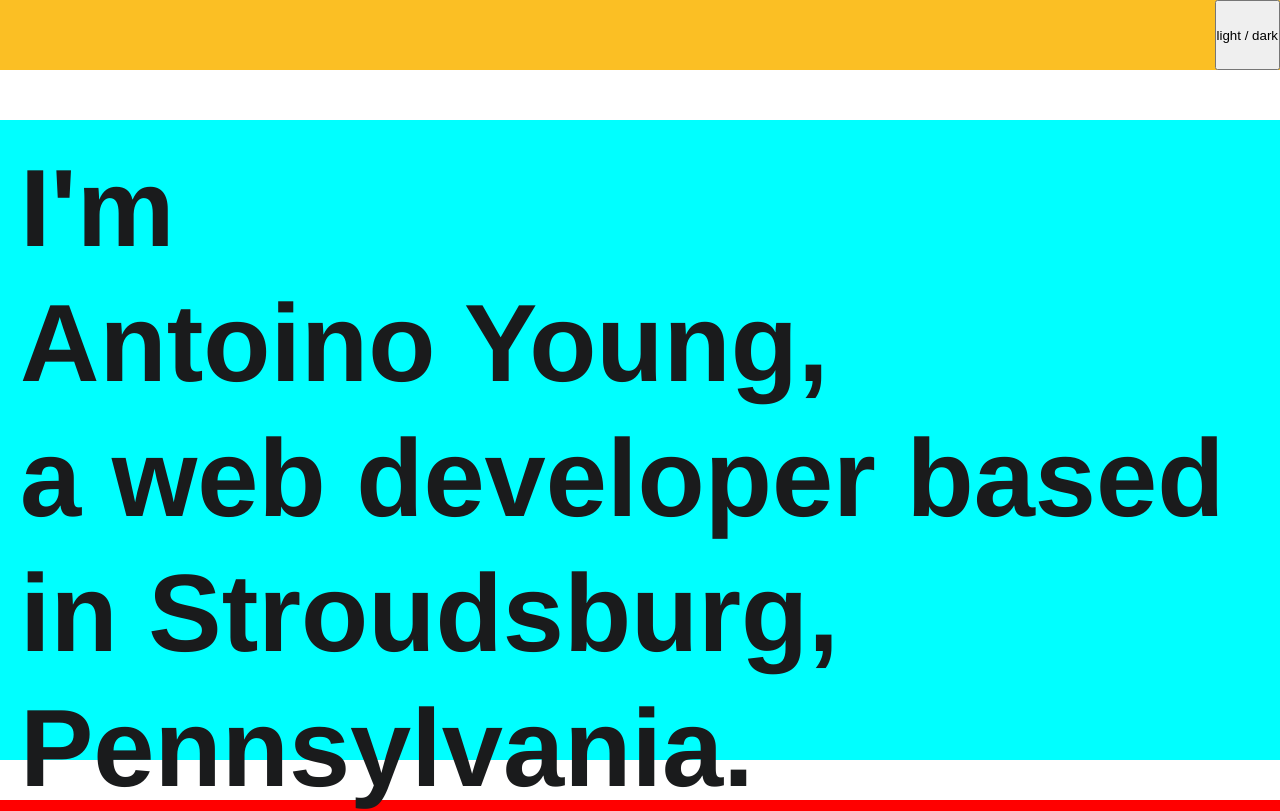
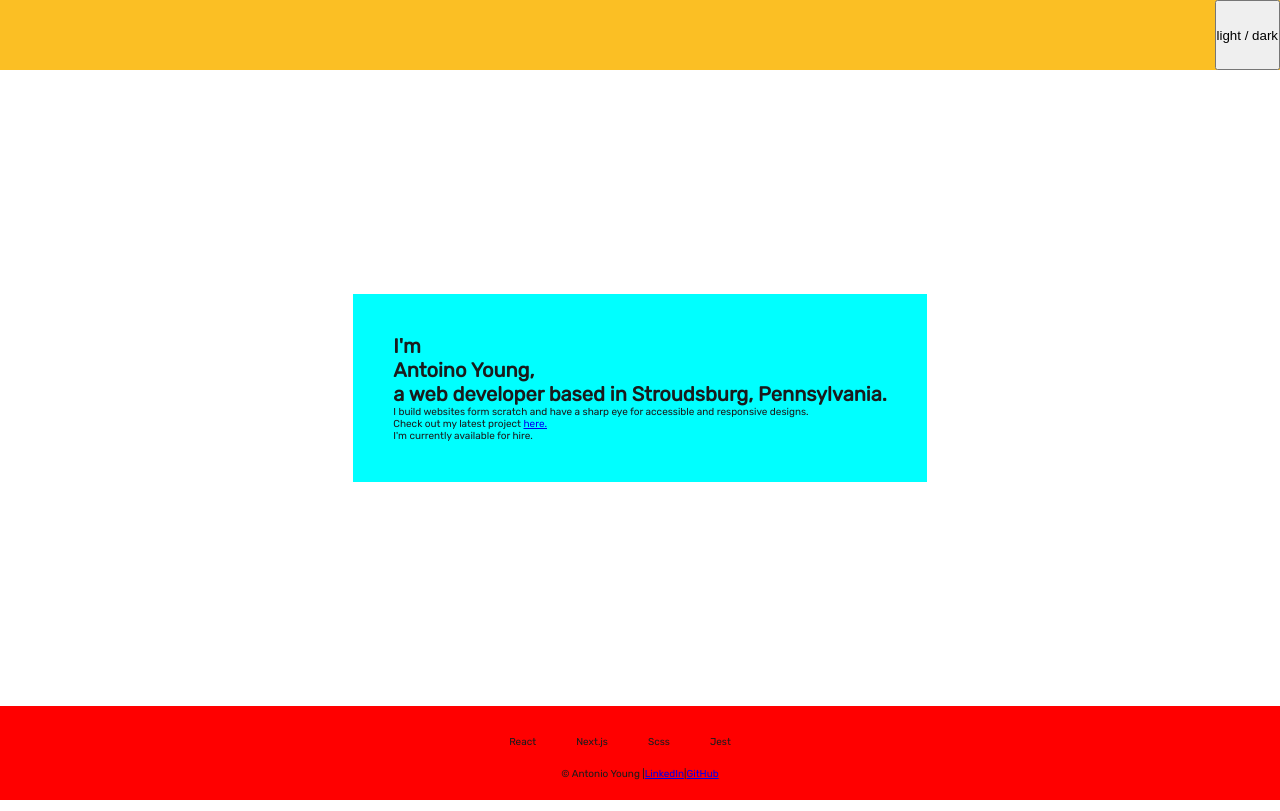
Before and after one commit to Gomurmamma/personal-website, a Next.js app: page / in a window 1280 px wide. Shown: the top 811 px of the page. Built offline with nearby package versions, Linux system fonts and the light colour scheme.

Commit message:
Updated layout. Moved font declarations.

```diff
--- a/public/sass/components/footer.module.scss
+++ b/public/sass/components/footer.module.scss
@@ -2,8 +2,8 @@
   display: flex;
   flex-direction: column;
 
-  margin-top: 4rem;
-  margin-bottom: none;
+  //margin-top: 4rem;
+  //margin-bottom: none;
 
   background-color: red;
 
--- a/public/sass/components/header.module.scss
+++ b/public/sass/components/header.module.scss
@@ -3,7 +3,7 @@
 
   height: 7rem;
 
-  margin-bottom: 5rem;
+  //margin-bottom: 5rem;
 
   display: flex;
   justify-content: flex-end;
--- a/public/sass/components/layout.module.scss
+++ b/public/sass/components/layout.module.scss
@@ -1,10 +1,10 @@
 .content {
   background-color: aqua;
-  height: 80vh;
 
-  padding: 2rem 2rem;
+  //center page content in layout
+  margin: 0 auto;
+  //div#__next element is parent element / container
 
-  font-family: "Helvetica Neue", sans-serif;
-  font-size: 5.5rem;
-  line-height: 13.5rem;
+  //internal whitespace
+  padding: 4rem 4rem;
 }
--- a/public/sass/globals.scss
+++ b/public/sass/globals.scss
@@ -1,3 +1,5 @@
+//RUBIK - 400
+@import url("https://fonts.googleapis.com/css2?family=Rubik&display=swap");
 //LATO - 400
 @import url("https://fonts.googleapis.com/css2?family=Lato&display=swap");
 //ARCHIVO BLACK - 400
@@ -7,6 +9,9 @@
   --black: #1a1b1c;
   --yellow: #fbbf24;
   --white: #ffffff;
+
+  --font-body: Rubik;
+  --font-title: Archivo Black;
 }
 
 * {
@@ -26,20 +31,27 @@ html {
 }
 
 body {
+  min-height: 100vh;
+
   //TYPOGRAPHY
-  font-family: Lato, sans-serif;
+  color: var(--black);
+  font-family: var(--font-body), sans-serif;
   font-weight: 400;
-  line-height: 1.6;
-  color: var(--black);
-  //
+  //font-size: 5.8rem;
+  //line-height: 13.5rem;
+}
+
+div#__next {
+  //max-width: 180rem; //max-width 1800px
+
+  //center element
+  //margin: 0 auto 0 auto;
+  background-color: var(--white);
+
+  //Layout orientation - along Y-axis
+  display: flex;
+  flex-direction: column;
+  justify-content: space-between;
 
   min-height: 100vh;
 }
-
-div#__next {
-  max-width: 180rem; //max-width 1800px
-
-  //center element
-  margin: 0 auto 0 auto;
-  background-color: var(--white);
-}
```
